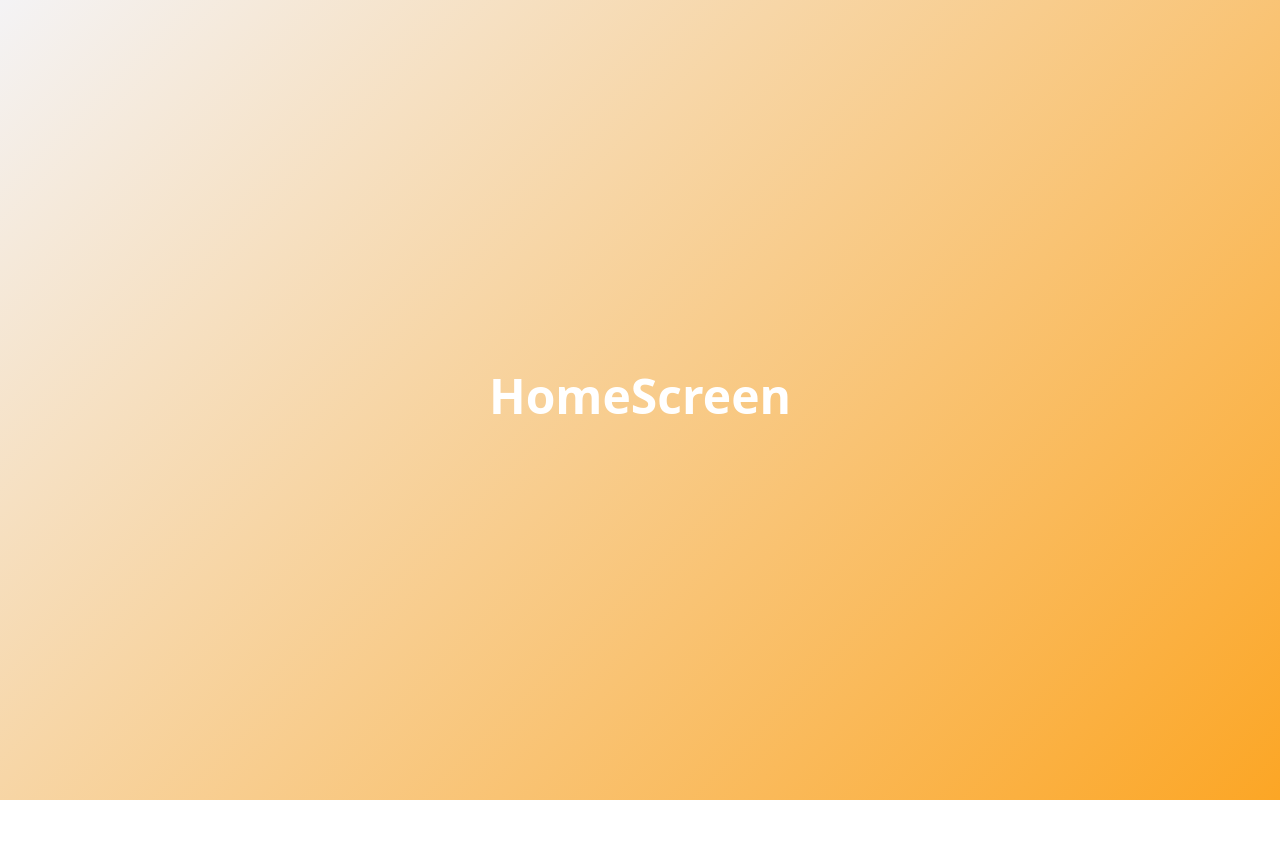
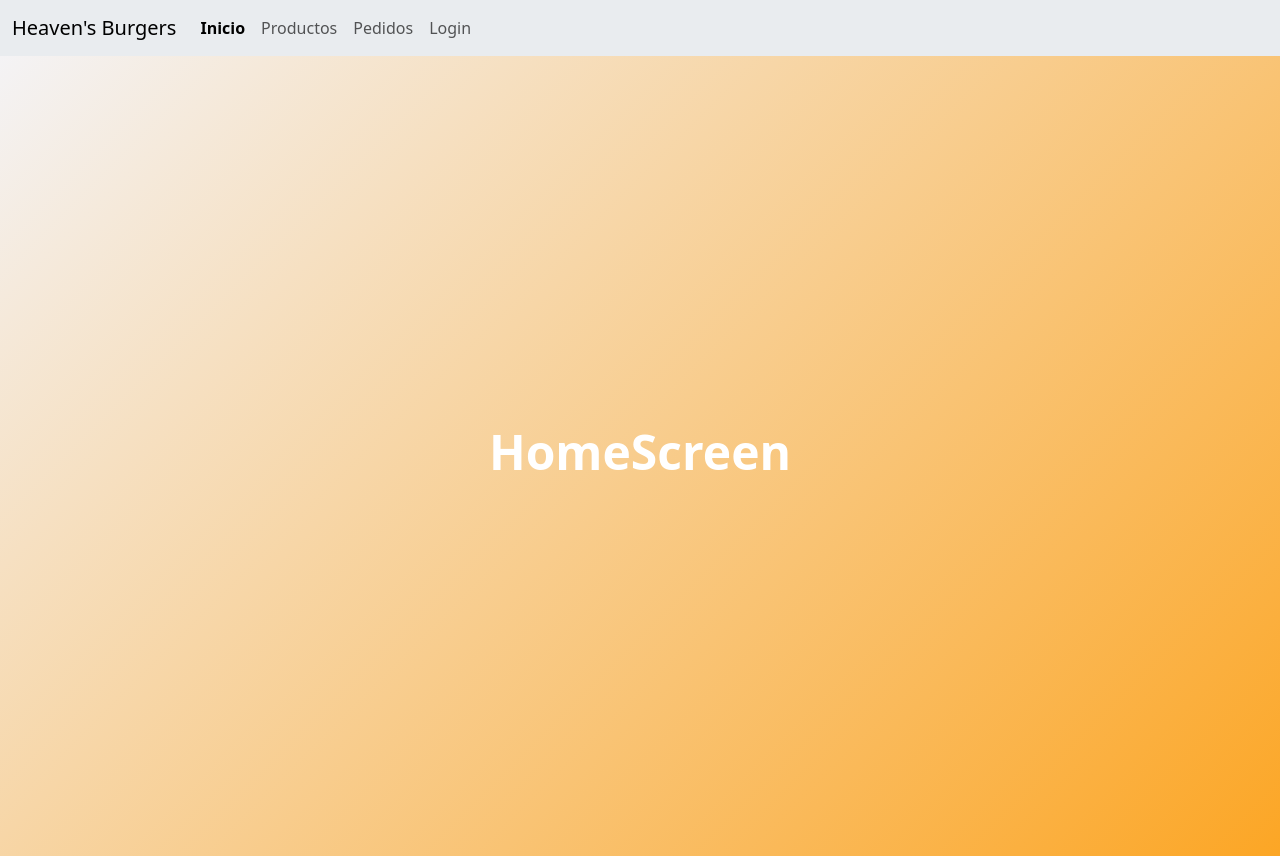
Before and after one commit to LucianaPB92/menu-restaurante, a React (Vite) app: page / in a window 1280 px wide. Before the commit the page ends 800 px from the top, so only its background shows below. Built offline with nearby package versions, Linux system fonts and the light colour scheme.

Commit message:
modificacion de app para poder visualizar navbar en logueo

```diff
--- a/src/App.jsx
+++ b/src/App.jsx
@@ -1,11 +1,13 @@
 import { BrowserRouter, Routes, Route } from "react-router-dom";
 import RoutesTwo from "./routes/RoutesTwo";
 import LoginScreen from "./views/LoginScreen";
+import NavBarApp from "./components/NavbarApp";
 
 function App() {
   return (
     <BrowserRouter>
       <div className="w-100">
+        <NavBarApp />
         <Routes>
           <Route path="/*" element={<RoutesTwo />} />
           <Route path="/login" element={<LoginScreen />} />
```
